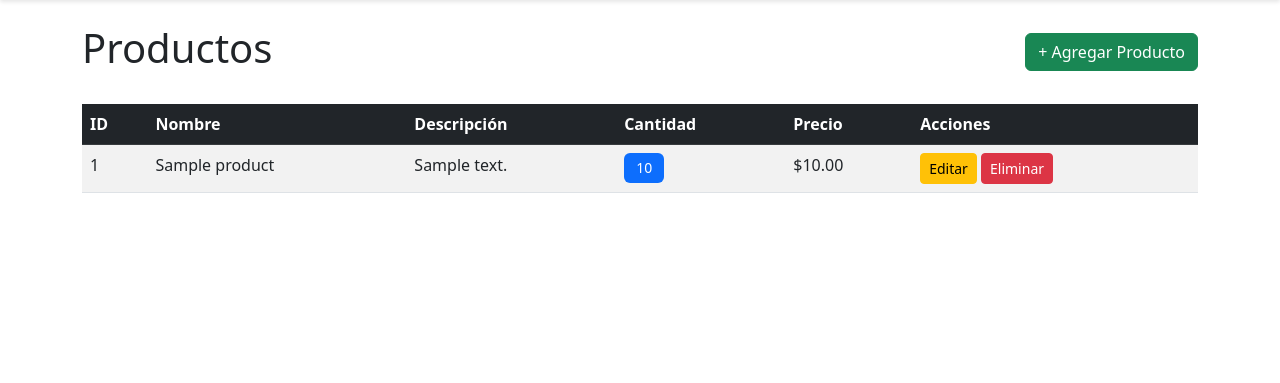
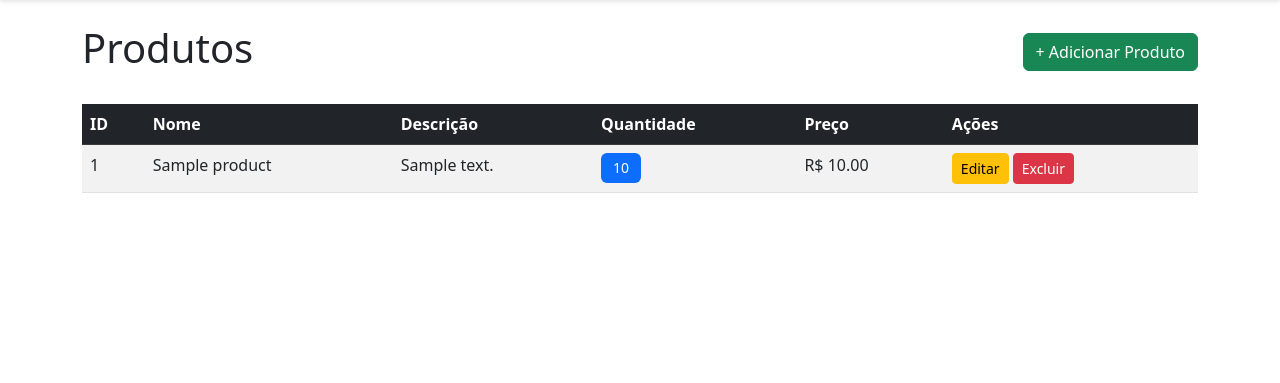
Before and after one commit to LeomLopez/stockv01-dashboard, a Flask app: page /products in a window 1280 px wide. Shown: the part 61-444 px from the top of the page. Run offline with Flask 3, Linux system fonts and the light colour scheme; tables that the repository leaves empty hold one stand-in row (values such as "Sample post").

Commit message:
Translate product page to Portuguese

```diff
--- a/app/templates/products.html
+++ b/app/templates/products.html
@@ -1,13 +1,13 @@
 {% extends "base.html" %}
 
-{% block title %}Productos - Stockv01 Management{% endblock %}
+{% block title %}Produtos - Gestão Stockv01{% endblock %}
 
 {% block content %}
 <div class="row">
     <div class="col-md-12">
         <div class="d-flex justify-content-between align-items-center mb-4">
-            <h1>Productos</h1>
-            <a href="{{ url_for('main.add_product') }}" class="btn btn-success">+ Agregar Producto</a>
+            <h1>Produtos</h1>
+            <a href="{{ url_for('main.add_product') }}" class="btn btn-success">+ Adicionar Produto</a>
         </div>
 
         {% if products %}
@@ -16,11 +16,11 @@
                     <thead class="table-dark">
                         <tr>
                             <th>ID</th>
-                            <th>Nombre</th>
-                            <th>Descripción</th>
-                            <th>Cantidad</th>
-                            <th>Precio</th>
-                            <th>Acciones</th>
+                            <th>Nome</th>
+                            <th>Descrição</th>
+                            <th>Quantidade</th>
+                            <th>Preço</th>
+                            <th>Ações</th>
                         </tr>
                     </thead>
                     <tbody>
@@ -28,16 +28,23 @@
                             <tr>
                                 <td>{{ product.id }}</td>
                                 <td>{{ product.name }}</td>
-                                <td>{{ product.description[:50] }}{% if product.description|length > 50 %}...{% endif %}</td>
+                                <td>
+                                    {{ product.description[:50] }}
+                                    {% if product.description|length > 50 %}...{% endif %}
+                                </td>
                                 <td>
                                     <span class="badge bg-{% if product.quantity > 0 %}primary{% else %}danger{% endif %}">
                                         {{ product.quantity }}
                                     </span>
                                 </td>
-                                <td>${{ "%.2f"|format(product.price) }}</td>
+                                <td>R$ {{ "%.2f"|format(product.price) }}</td>
                                 <td>
                                     <a href="{{ url_for('main.edit_product', id=product.id) }}" class="btn btn-sm btn-warning">Editar</a>
-                                    <a href="{{ url_for('main.delete_product', id=product.id) }}" class="btn btn-sm btn-danger" onclick="return confirm('¿Estás seguro?')">Eliminar</a>
+                                    <a href="{{ url_for('main.delete_product', id=product.id) }}"
+                                       class="btn btn-sm btn-danger"
+                                       onclick="return confirm('Tem certeza que deseja excluir?')">
+                                       Excluir
+                                    </a>
                                 </td>
                             </tr>
                         {% endfor %}
@@ -46,7 +53,8 @@
             </div>
         {% else %}
             <div class="alert alert-info" role="alert">
-                No hay productos registrados. <a href="{{ url_for('main.add_product') }}">Crear uno</a>
+                Não há produtos cadastrados.
+                <a href="{{ url_for('main.add_product') }}">Criar um agora</a>
             </div>
         {% endif %}
     </div>
```
